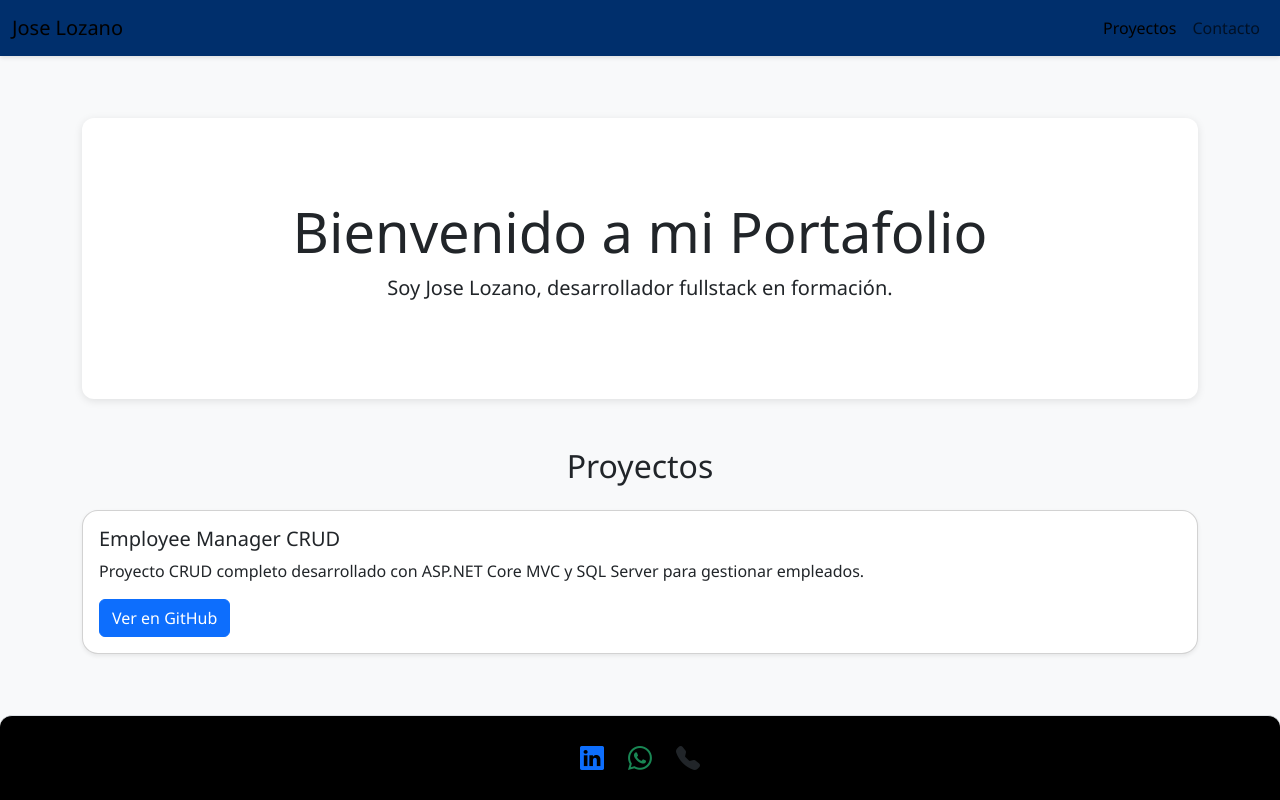
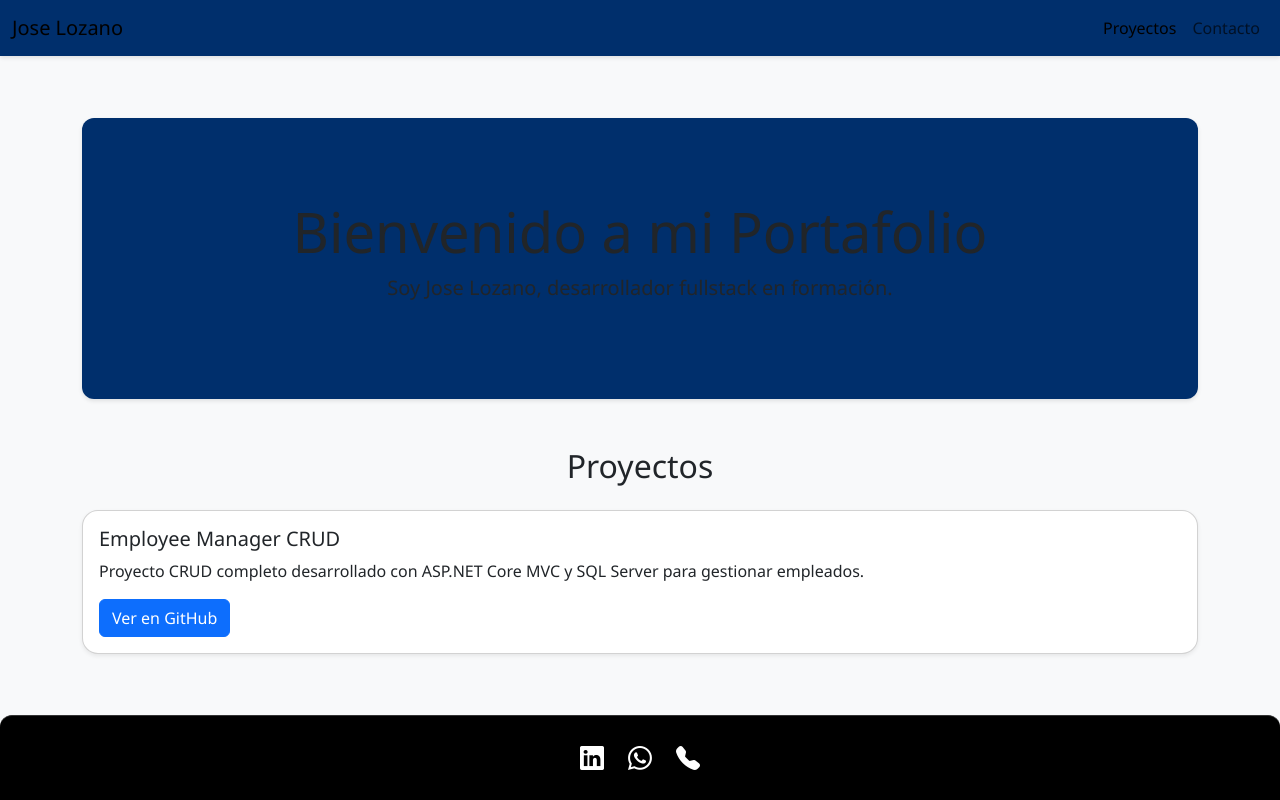
Before and after one commit to JoseLozanoVazquez/joselozanovazquez.github.io, a plain HTML site: page index.html in a window 1280 px wide. Drawn offline with nearby package versions, Linux system fonts and the light colour scheme; files that its build step writes are made by us from their sources.

Commit message:
Actualización de link pt. 4

```diff
--- a/index.html
+++ b/index.html
@@ -51,15 +51,15 @@
         </section>
     </div>
 
-    <footer class="text-center p-4 fixed-bottom custom-footer border-top">
+    <footer class="text-center p-4 fixed-bottom custom-footer">
         <div class="d-flex justify-content-center align-items-center gap-4 flex-wrap">
-            <a href="https://www.linkedin.com/in/jos%C3%A9-carlos-lozano-v%C3%A1zquez-834209221/" target="_blank" class="text-decoration-none text-primary fs-4">
+            <a href="https://www.linkedin.com/in/jos%C3%A9-carlos-lozano-v%C3%A1zquez-834209221/" target="_blank" class="text-decoration-none text-white fs-4">
                 <i class="bi bi-linkedin"></i>
             </a>
-            <a href="https://wa.me/5219994853852" target="_blank" class="text-decoration-none text-success fs-4">
+            <a href="https://wa.me/5219994853852" target="_blank" class="text-decoration-none text-white fs-4">
                 <i class="bi bi-whatsapp"></i>
             </a>
-            <a href="tel:+529999900764" class="text-decoration-none text-dark fs-4">
+            <a href="tel:+529999900764" class="text-decoration-none text-white fs-4">
                 <i class="bi bi-telephone-fill"></i>
             </a>
         </div>
--- a/styles.css
+++ b/styles.css
@@ -11,8 +11,8 @@ body {
 
 header {
     padding: 80px 20px;
-    background-color: #ffffff;
-    box-shadow: 0 2px 8px rgba(0, 0, 0, 0.1);
+    background-color: #002f6c; /* Azul rey oscuro */
+    box-shadow: 0 2px 4px rgba(0, 0, 0, 0.1);
     border-radius: 12px;
     margin-bottom: 50px;
     text-align: center;
```
